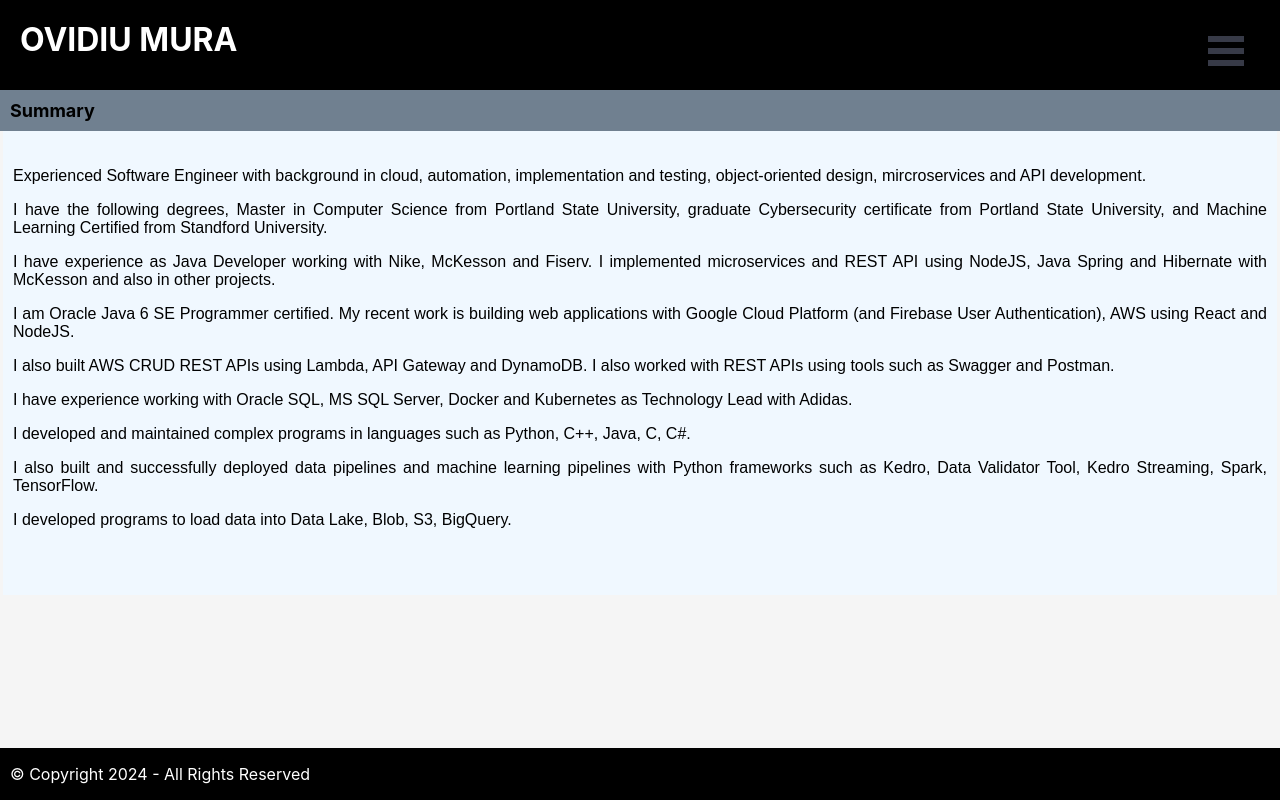
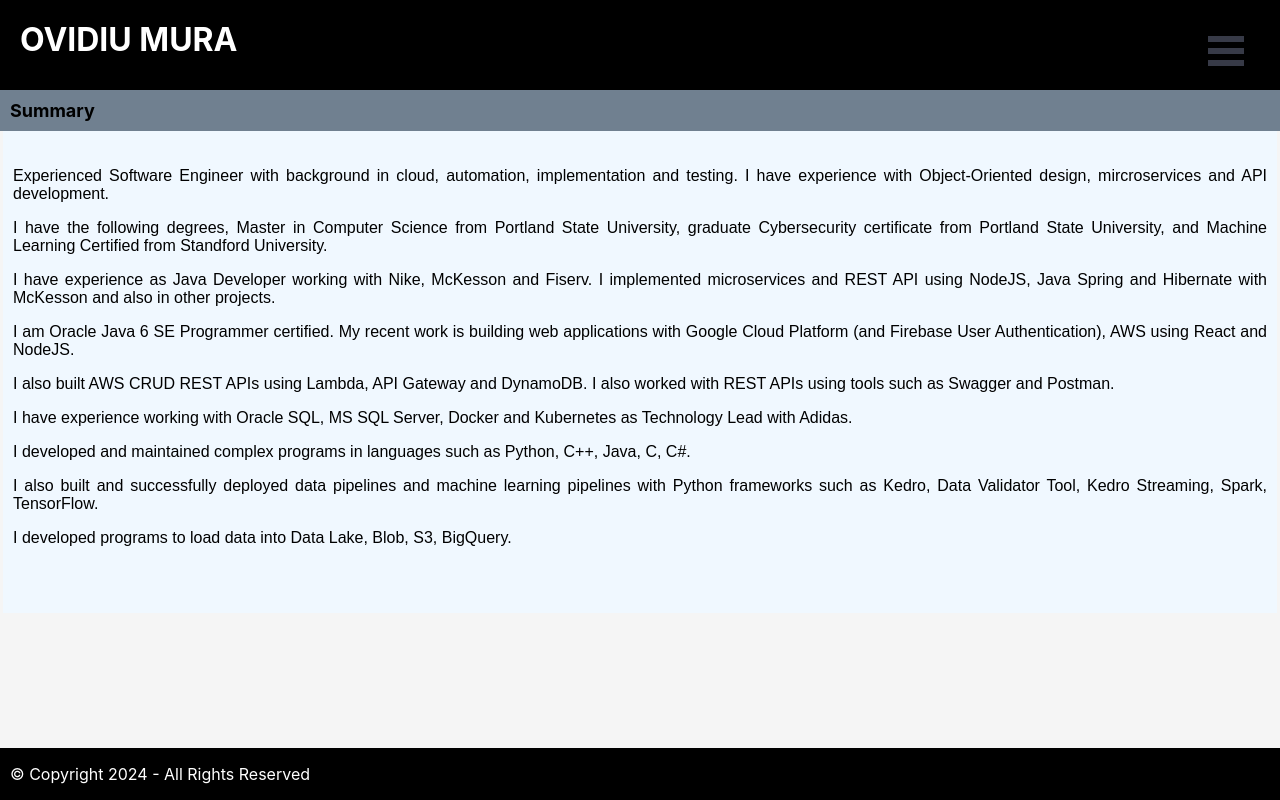
Before and after one commit to ovimura/projects-portfolio, a React (Create React App) app: page / in a window 1280 px wide. Built offline with nearby package versions, Linux system fonts and the light colour scheme.

Commit message:
refactored the summary page

```diff
--- a/src/pages/HomePage.js
+++ b/src/pages/HomePage.js
@@ -10,7 +10,7 @@ export default function HomePage() {
         <div>
             <h1 className="title">Summary</h1>
             <div className="content">
-                <p>Experienced Software Engineer with background in cloud, automation, implementation and testing, object-oriented design, mircroservices and API development. </p>
+                <p>Experienced Software Engineer with background in cloud, automation, implementation and testing. I have experience with Object-Oriented design, mircroservices and API development. </p>
                 <p>I have the following degrees, Master in Computer Science from Portland State University, graduate Cybersecurity certificate from Portland State University, and Machine Learning Certified from Standford University. </p>
                 <p>I have experience as Java Developer working with Nike, McKesson and Fiserv. I implemented microservices and REST API using NodeJS, Java Spring and Hibernate with McKesson and also in other projects. </p>
                 <p>I am Oracle Java 6 SE Programmer certified. My recent work is building web applications with Google Cloud Platform (and Firebase User Authentication), AWS using React and NodeJS. </p>
```
